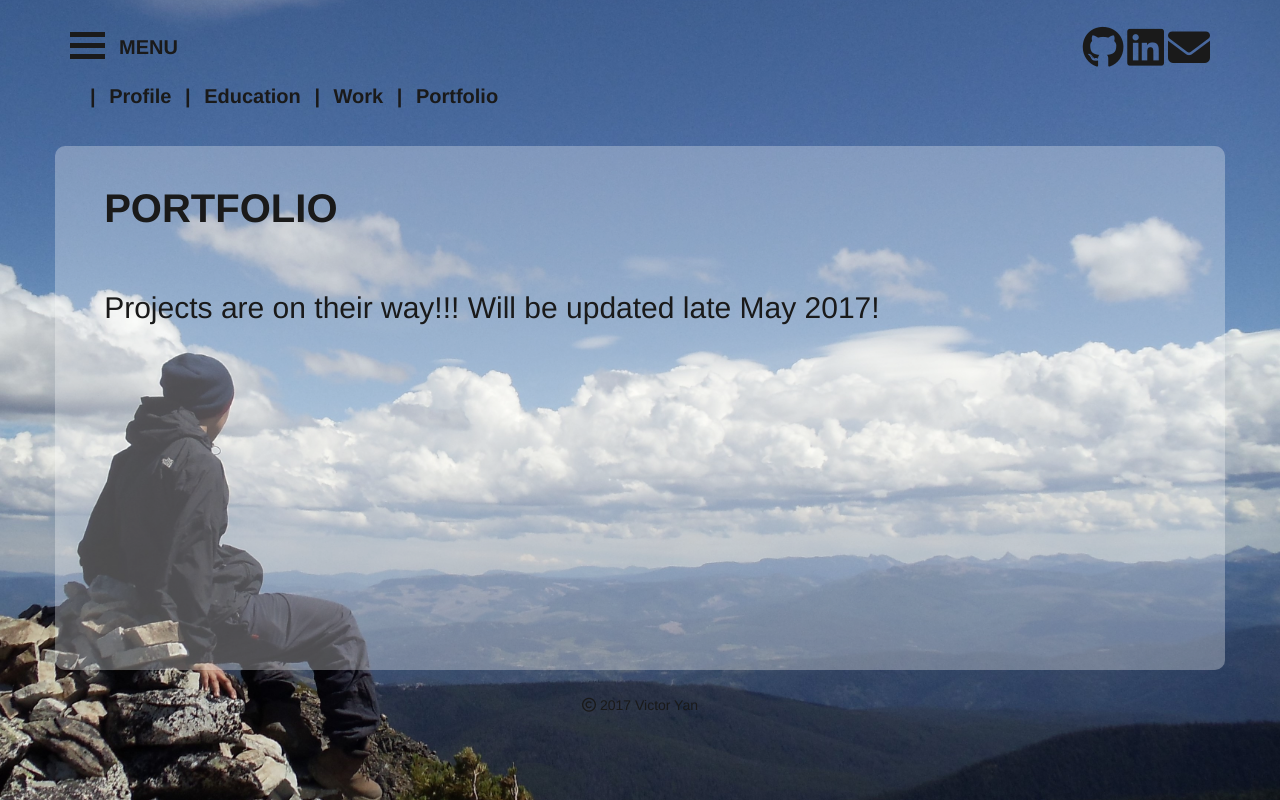
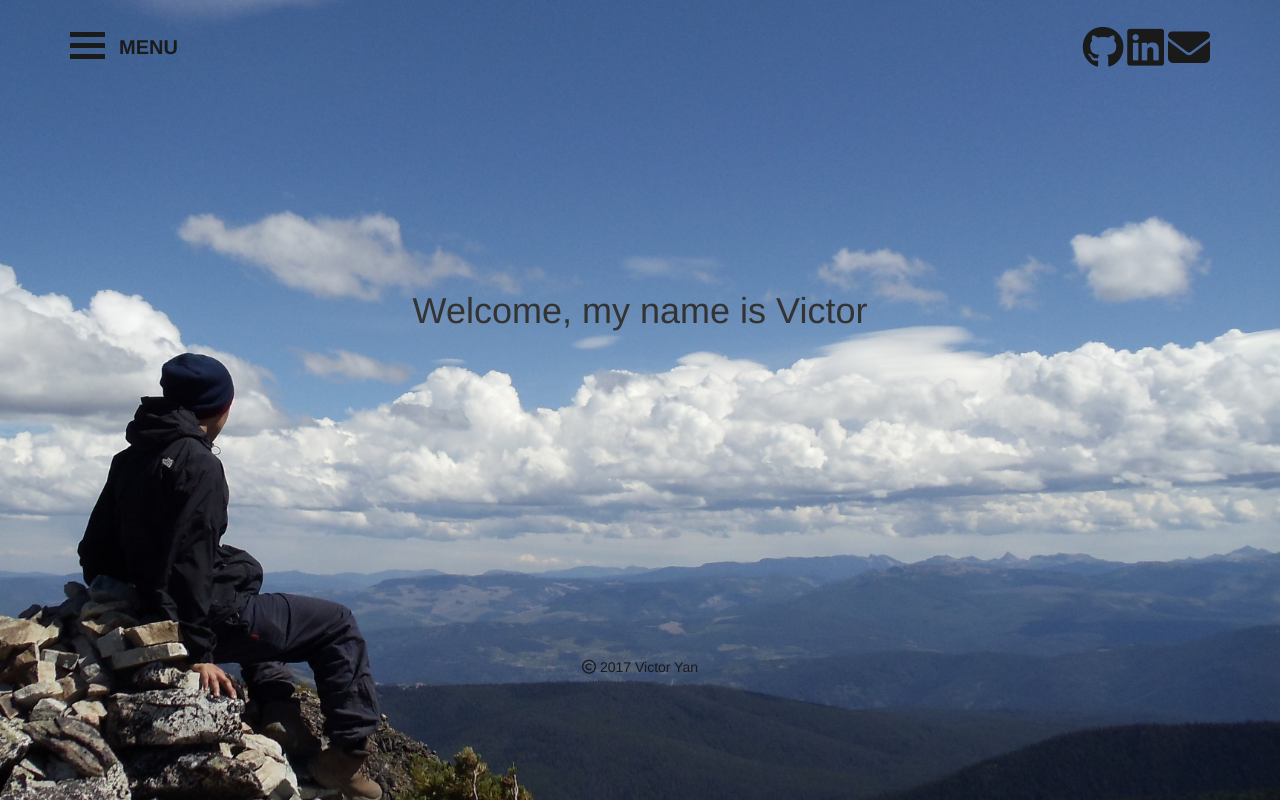
Before and after one commit to vyangit/old_personal_portfolio, a PHP site: page / in a window 1280 px wide. Run offline with PHP 8.4, Linux system fonts and the light colour scheme; some libraries are stand-ins or nearby versions.

Commit message:
Done initial implementation

```diff
--- a/index.html
+++ b/index.html
@@ -25,7 +25,6 @@
 					<div id="header" class="header">
 						<div class="left">
 							<div class="menu">
-								<div>
 								<span class="menu-icon" >
 	  							<div class="bar1"></div>
 	  							<div class="bar2"></div>
@@ -35,12 +34,11 @@
 							</div>
 							<div id="menu-items" class="menu-items">
 								<ul class="left group">
-										<li> Profile </li>
-										<li> Education </li>
-										<li> Work </li>
-										<li> Portfolio </li>
+									<li class="menu-btn">profile</li>
+									<li class="menu-btn">education</li>
+									<li class="menu-btn">work</li>
+									<li class="menu-btn">portfolio</li>
 								</ul>
-								</div>
 							</div>
 						</div>
 
@@ -62,7 +60,7 @@
 				</div>
 
 				<!--Wrapper for website content-->
-				<div class="container overlay-section rounded">
+				<div id="content" class="container overlay-section rounded">
 
 					<div id="profile" class="fill-height">
 						<div class="section-title">
--- a/scripts.js
+++ b/scripts.js
@@ -1,10 +1,31 @@
 $(document).ready(function(){
+
+  var toShow = "";
+
   $("span.menu-icon").click(function(){
-    $("div.bar1, div.bar2, div.bar3").toggleClass("expand");
+    $("div").toggleClass("expand");
+    $("div#menu-items").fadeToggle('2000');
+  });
 
-    $("div#menu-items").show(function(){
+  $("li.menu-btn").mouseenter(function(){
+    $(this).animate({fontSize:'23px'}, 'fast');
+  });
 
-    })
-  })
+  $("li.menu-btn").mouseleave(function(){
+    $(this).animate({fontSize:'20px'}, 'fast');
+  });
 
+  $("li.menu-btn").click(function(){
+    if ($("#intro").css("display") === "block"){
+      $("#intro").hide();
+      toShow = "#" + $(this).text();
+      $("#content").fadeIn('slow');
+      $(toShow).show();
+    } else {
+      var toHide = toShow;
+      toShow = "#" + $(this).text();
+      $(toHide).hide();
+      $(toShow).fadeIn('slow');
+    };
+  });
 });
--- a/style.css
+++ b/style.css
@@ -49,7 +49,8 @@ html, body {
 
 /* Menu design */
 .menu {
-  height: 120px;
+  height: 39px;
+  width: 128px;
   color: #1a1a1a;
 }
 
@@ -92,11 +93,7 @@ html, body {
   color: #1a1a1a;
   font-size: 20px;
   font-weight:bold;
-  display:block;
-}
-
-.menu-items:hover {
-
+  display:none;
 }
 
 .menu-items .group {
@@ -110,11 +107,16 @@ html, body {
 
 .menu-items ul li{
   display: inline;
+  cursor: pointer;
 }
 
 .menu-items ul li:before{
   content: "|";
-  padding: 8px;
+  padding: 12px;
+}
+
+.menu-btn {
+  text-transform: capitalize;
 }
 
 /* Header */
@@ -133,7 +135,6 @@ html, body {
 }
 
 .overlay-section {
-  display:display;
   height: 70%;
   background-color: rgba(256,256,256,0.3);
   color: #1a1a1a;
@@ -187,11 +188,14 @@ html, body {
 }
 
 /* Intro section */
+#intro {
+  display: block;
+}
+
 .overlay-intro {
   height: 65%;
   text-align: center;
   padding: 10%;
-  display:none;
 }
 
 .blinker{}
@@ -204,13 +208,12 @@ html, body {
 
 /* Portfolio section */
 
-#profile, #education, #work {
+#content {
   display: none;
-  padding: 3%;
 }
 
-#portfolio {
-  display: block;
+#profile, #education, #work, #portfolio {
+  display: none;
   padding: 3%;
 }
 
```
Lines whose indentation alone changed are shown as unchanged.
